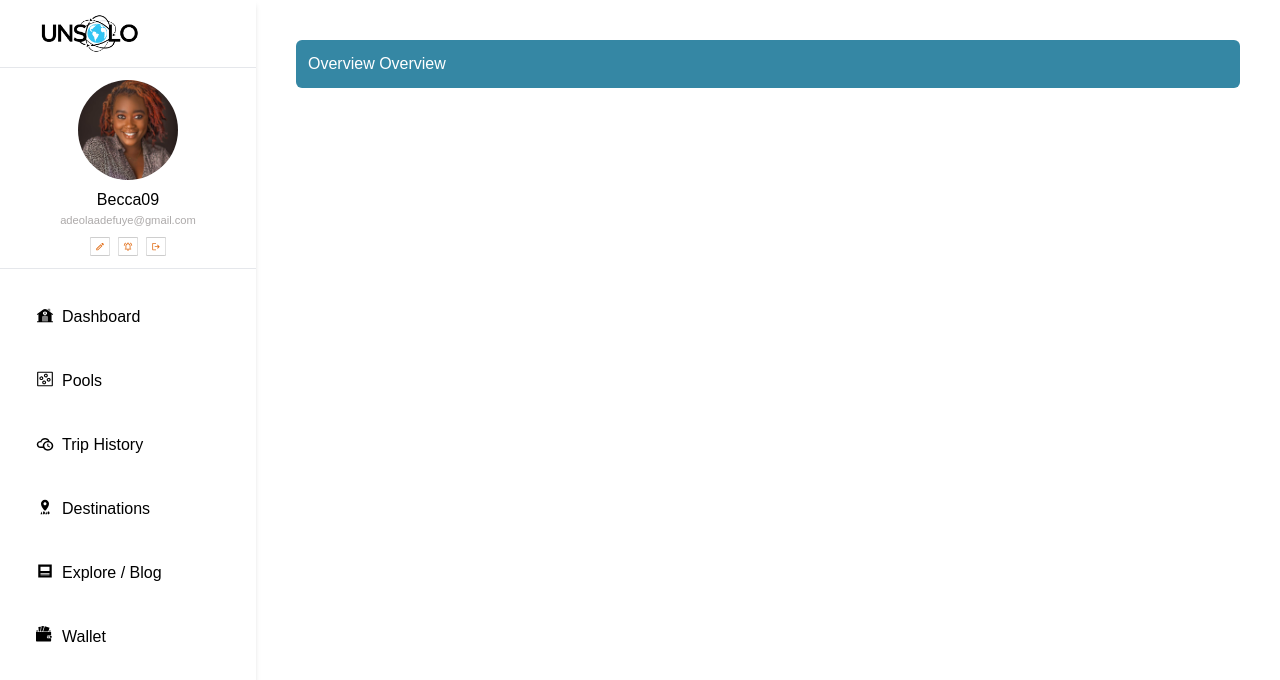
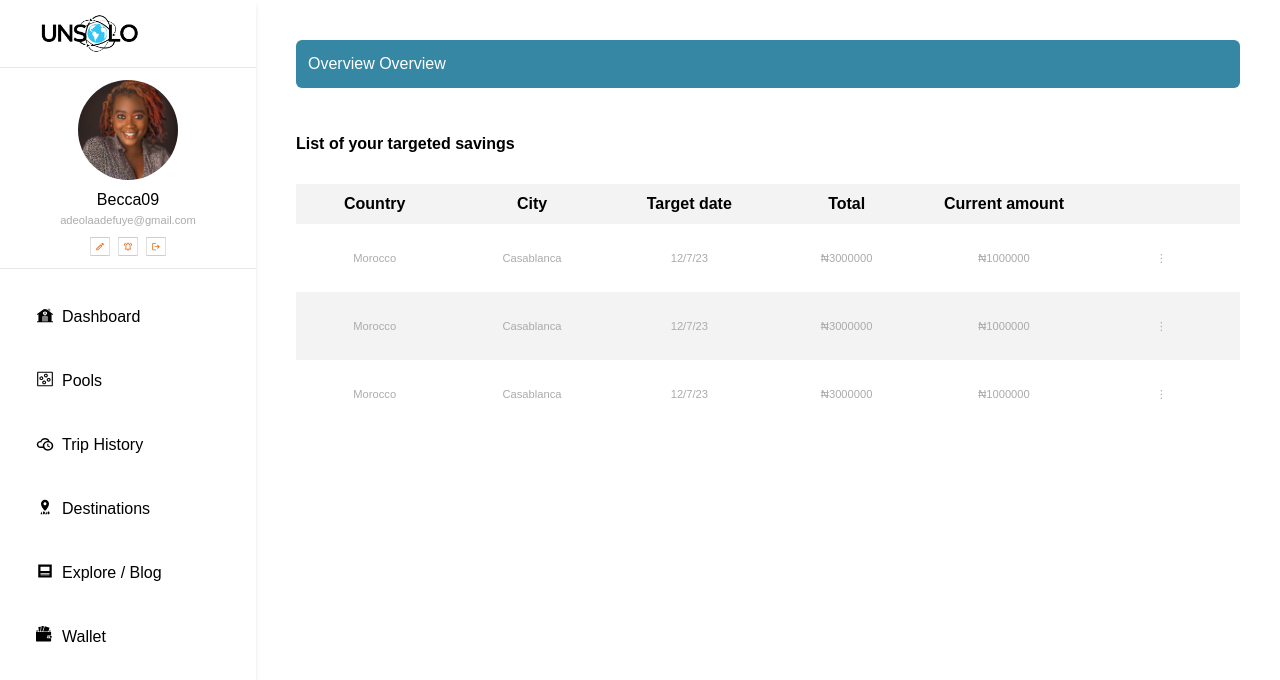
Before and after one commit to Volcano-Interswitch-Group-Tech-Academy/volcano-unsolo, a Next.js app in the folder frontend/: page /dashboard/wallet/target in a window 1280 px wide. Shown: the top 680 px of the page. Built offline with nearby package versions, Linux system fonts and the light colour scheme.

Commit message:
update wallet target page

```diff
--- a/frontend/src/components/table/Table.tsx
+++ b/frontend/src/components/table/Table.tsx
@@ -28,7 +28,7 @@ const Table: React.FC<TableProps> = ({
               <td className={td_style}>{elem.city}</td>
               <td className={td_style}>{elem.dob}</td>
               <td className={td_style}>
-                {elem.price ? "₦" + elem.price : null}
+                {elem.price ? `₦${elem.price}` : null}
               </td>
               <td className={td_style}>{elem.days}</td>
               <td className={td_style}>{elem.blank}</td>
--- a/frontend/src/pages/dashboard/wallet/index.tsx
+++ b/frontend/src/pages/dashboard/wallet/index.tsx
@@ -15,7 +15,7 @@ const wallet = () => {
       message: "Flex account debited",
       time: "6 Hours ago",
       amount: 3_000_000,
-    }
+    },
   ];
   return (
     <DashboardLayout>
--- a/frontend/src/pages/dashboard/wallet/target.tsx
+++ b/frontend/src/pages/dashboard/wallet/target.tsx
@@ -1,12 +1,79 @@
-import DashboardLayout from '@/components/common/layout/DashboardLayout'
-import React from 'react'
+import DashboardLayout from "@/components/common/layout/DashboardLayout";
+import React from "react";
 
-const target = () => {
+const Target = () => {
+  const td_style = "text-center h-5 py-5 light-font";
+  const tableHead = [
+    "Country",
+    "City",
+    "Target date",
+    "Total",
+    "Current amount",
+    "",
+  ];
+  const tableBody = [
+    {
+      country: "Morocco",
+      city: "Casablanca",
+      targetDate: "12/7/23",
+      total: 3_000_000,
+      currentAmt: 1_000_000,
+      blank: "⋮",
+    },
+    {
+      country: "Morocco",
+      city: "Casablanca",
+      targetDate: "12/7/23",
+      total: 3_000_000,
+      currentAmt: 1_000_000,
+      blank: "⋮",
+    },
+    {
+      country: "Morocco",
+      city: "Casablanca",
+      targetDate: "12/7/23",
+      total: 3_000_000,
+      currentAmt: 1_000_000,
+      blank: "⋮",
+    }
+  ];
   return (
-   <DashboardLayout>
+    <DashboardLayout>
+      <div className="mt-7 font-bold">List of your targeted savings</div>
+      <div className="overflow-x-auto mt-7">
+        <table className="min-w-full w-full table-fixed">
+          <thead>
+            <tr className="odd:bg-[#f3f3f3]">
+              {tableHead.map((elem, index) => (
+                <th key={index} className="h-5 py-2 ">
+                  {elem}
+                </th>
+              ))}
+            </tr>
+          </thead>
+          <tbody>
+            {tableBody.map((elem, idx) => (
+              <tr
+                key={idx}
+                className="text-center even:bg-[#f3f3f3] odd:bg-white h-5"
+              >
+                <td className={td_style}>{elem.country}</td>
+                <td className={td_style}>{elem.city}</td>
+                <td className={td_style}>{elem.targetDate}</td>
+                <td className={td_style}>
+                  {elem.total ? `₦${elem.total}` : null}
+                </td>
+                <td className={td_style}>
+                  {elem.currentAmt ? `₦${elem.currentAmt}` : null}
+                </td>
+                <td className={`${td_style} font-medium text-lg text-black`}>{elem.blank}</td>
+              </tr>
+            ))}
+          </tbody>
+        </table>
+      </div>
+    </DashboardLayout>
+  );
+};
 
-   </DashboardLayout>
-  )
-}
-
-export default target
+export default Target;
```
